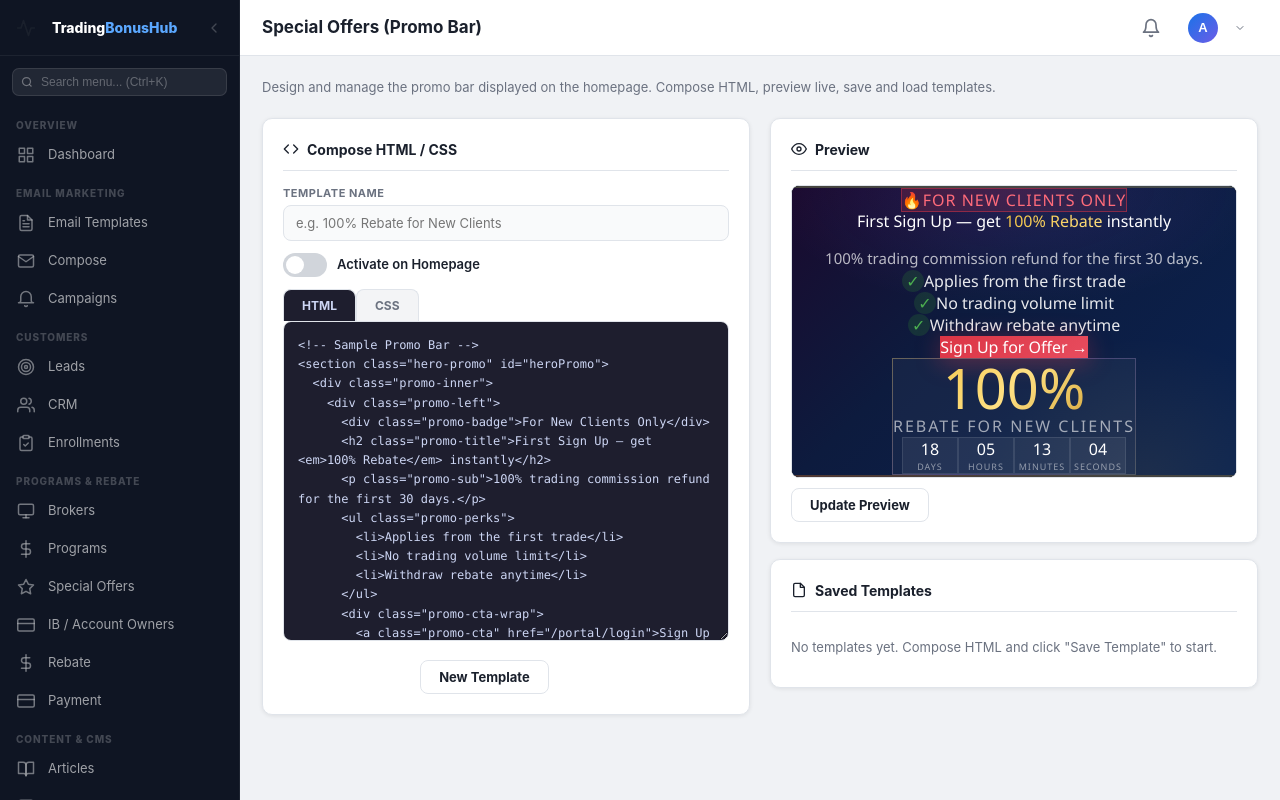
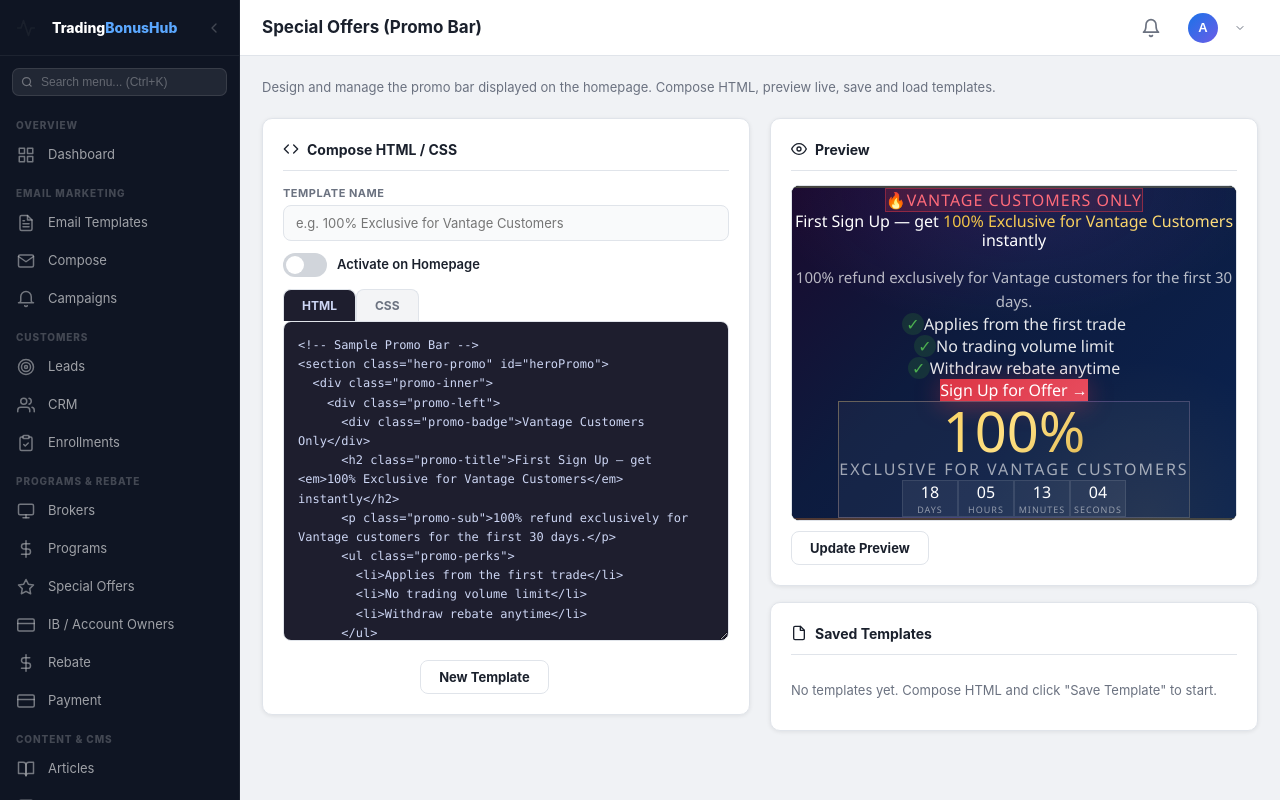
Before and after one commit to Danhhoang1306/tradingbonushub, a Python web app: template templates/admin/special_offers.html in a window 1280 px wide. Run offline with Jinja, Linux system fonts and the light colour scheme; the template is opened without the code that fills it, so the values that code supplies are empty.

Commit message:
content(promo): rename "100% commission/Rebate" to "100% exclusive for Vantage customers"
Reflects that the flagship sign-up promo is a Vantage-specific offer. Updates
VI/EN hero, sticky bar, admin labels, and default seed template.

Co-Authored-By: Claude Opus 4.7 (1M context) <noreply@anthropic.com>

```diff
--- a/templates/admin/crm.html
+++ b/templates/admin/crm.html
@@ -737,7 +737,7 @@ function renderDrawer(data){
       const promoAccs = (data.accounts || []).filter(a => a.promo_expires_at);
       if (!promoAccs.length) return '';
       return `<div class="drw-section">
-        <div class="drw-section-head">🎁 Promo 100% Rebate</div>
+        <div class="drw-section-head">🎁 Promo 100% Vantage Exclusive</div>
         ${promoAccs.map(a => {
           const exp = new Date(a.promo_expires_at);
           const now = new Date();
@@ -748,7 +748,7 @@ function renderDrawer(data){
           const statusText = isExpired ? 'Expired' : isSoon ? 'Expiring Soon' : 'Active';
           return `<div style="background:#f8f9fa;border:1px solid #e5e7eb;border-radius:8px;padding:12px;margin-bottom:8px;">
             <div style="display:flex;justify-content:space-between;align-items:center;margin-bottom:8px;">
-              <span style="font-weight:700;font-size:13px;">${esc(a.broker_name)} — ${esc(a.program_name||'100% Rebate')}</span>
+              <span style="font-weight:700;font-size:13px;">${esc(a.broker_name)} — ${esc(a.program_name||'100% Vantage Exclusive')}</span>
               <span style="background:${statusColor}15;color:${statusColor};padding:2px 10px;border-radius:50px;font-size:10px;font-weight:700;">${statusText}</span>
             </div>
             <div style="display:grid;grid-template-columns:1fr 1fr;gap:6px;font-size:12px;">
--- a/templates/admin/dashboard.html
+++ b/templates/admin/dashboard.html
@@ -312,7 +312,7 @@
     <div class="card" id="promo-card" style="display:none;">
       <div class="card-header">
         <div>
-          <div class="card-title">🎁 Promo 100% Rebate</div>
+          <div class="card-title">🎁 Promo 100% Vantage Exclusive</div>
           <div class="card-subtitle">Customers with new client promotions</div>
         </div>
         <button class="btn btn-secondary btn-sm" onclick="downgradeExpired()" id="promo-downgrade-btn" style="display:none;">⏬ Downgrade Expired</button>
--- a/templates/admin/special_offers.html
+++ b/templates/admin/special_offers.html
@@ -167,7 +167,7 @@
 
       <div class="so-field">
         <label>Template Name</label>
-        <input type="text" id="tplName" placeholder="e.g. 100% Rebate for New Clients">
+        <input type="text" id="tplName" placeholder="e.g. 100% Exclusive for Vantage Customers">
       </div>
 
       <div class="so-toggle-wrap">
@@ -190,9 +190,9 @@
 <section class="hero-promo" id="heroPromo">
   <div class="promo-inner">
     <div class="promo-left">
-      <div class="promo-badge">For New Clients Only</div>
-      <h2 class="promo-title">First Sign Up — get <em>100% Rebate</em> instantly</h2>
-      <p class="promo-sub">100% trading commission refund for the first 30 days.</p>
+      <div class="promo-badge">Vantage Customers Only</div>
+      <h2 class="promo-title">First Sign Up — get <em>100% Exclusive for Vantage Customers</em> instantly</h2>
+      <p class="promo-sub">100% refund exclusively for Vantage customers for the first 30 days.</p>
       <ul class="promo-perks">
         <li>Applies from the first trade</li>
         <li>No trading volume limit</li>
@@ -205,7 +205,7 @@
     <div class="promo-right">
       <div class="promo-big">
         <div class="promo-number">100%</div>
-        <div class="promo-number-label">Rebate for New Clients</div>
+        <div class="promo-number-label">Exclusive for Vantage Customers</div>
         <div class="promo-countdown" id="promoCountdown">
           <div class="promo-cd-item"><div class="promo-cd-val" id="cdDays">18</div><div class="promo-cd-lbl">Days</div></div>
           <div class="promo-cd-item"><div class="promo-cd-val" id="cdHours">05</div><div class="promo-cd-lbl">Hours</div></div>
--- a/templates/public/index.html
+++ b/templates/public/index.html
@@ -203,7 +203,7 @@
 }
 </style>
 <div id="promoSticky">
-  <span>{% if lang == 'vi' %}{{ ps.get('sticky_text_vi', '🔥 100% REBATE cho khách đăng ký mới') }}{% else %}{{ ps.get('sticky_text_en', '🔥 100% REBATE for new sign-ups') }}{% endif %}</span>
+  <span>{% if lang == 'vi' %}{{ ps.get('sticky_text_vi', '🔥 100% dành riêng cho khách hàng Vantage') }}{% else %}{{ ps.get('sticky_text_en', '🔥 100% exclusive for Vantage customers') }}{% endif %}</span>
   <span id="stickyTimer" style="font-variant-numeric:tabular-nums;"></span>
   <a class="sticky-cta" href="{{ ps.get('sticky_link', '/portal/login') }}">{% if lang == 'vi' %}{{ ps.get('sticky_cta_vi', 'Nhận ngay') }}{% else %}{{ ps.get('sticky_cta_en', 'Claim Now') }}{% endif %}</a>
 </div>
--- a/templates/public/promotions.html
+++ b/templates/public/promotions.html
@@ -295,7 +295,7 @@
   <p>{{ t('promo_page_hero_p', lang) }}</p>
 </div>
 
-<!-- ── HERO PROMO: 100% Rebate for new clients ── -->
+<!-- ── HERO PROMO: 100% exclusive for Vantage customers ── -->
 <section class="hero-promo" id="heroPromo">
   <div class="hp-inner">
     <div class="hp-left">
```
Also changed, not shown: app/db/init.py (+5 -5 lines), app/utils/i18n.py (+6 -6 lines), templates/admin/contact_settings.html (+5 -5 lines).
